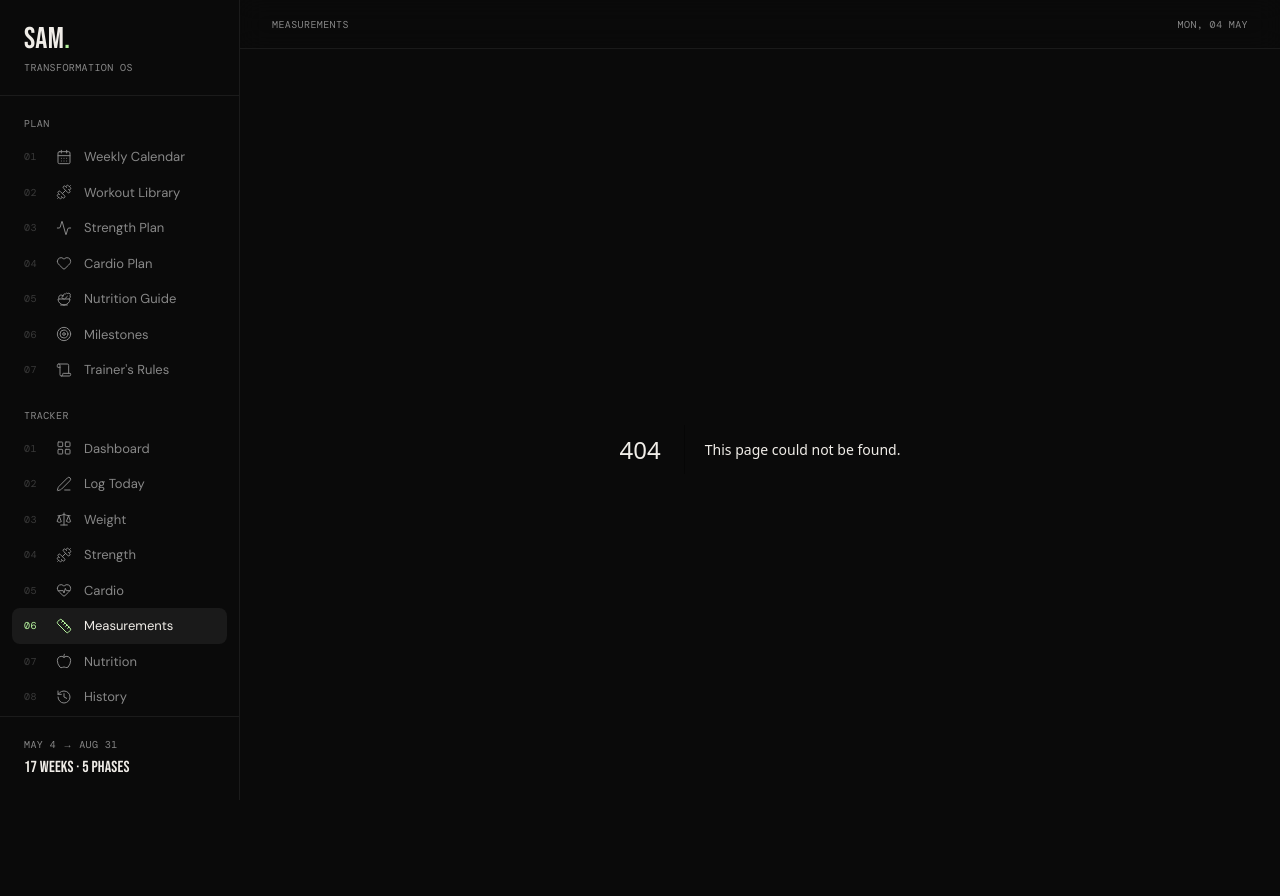
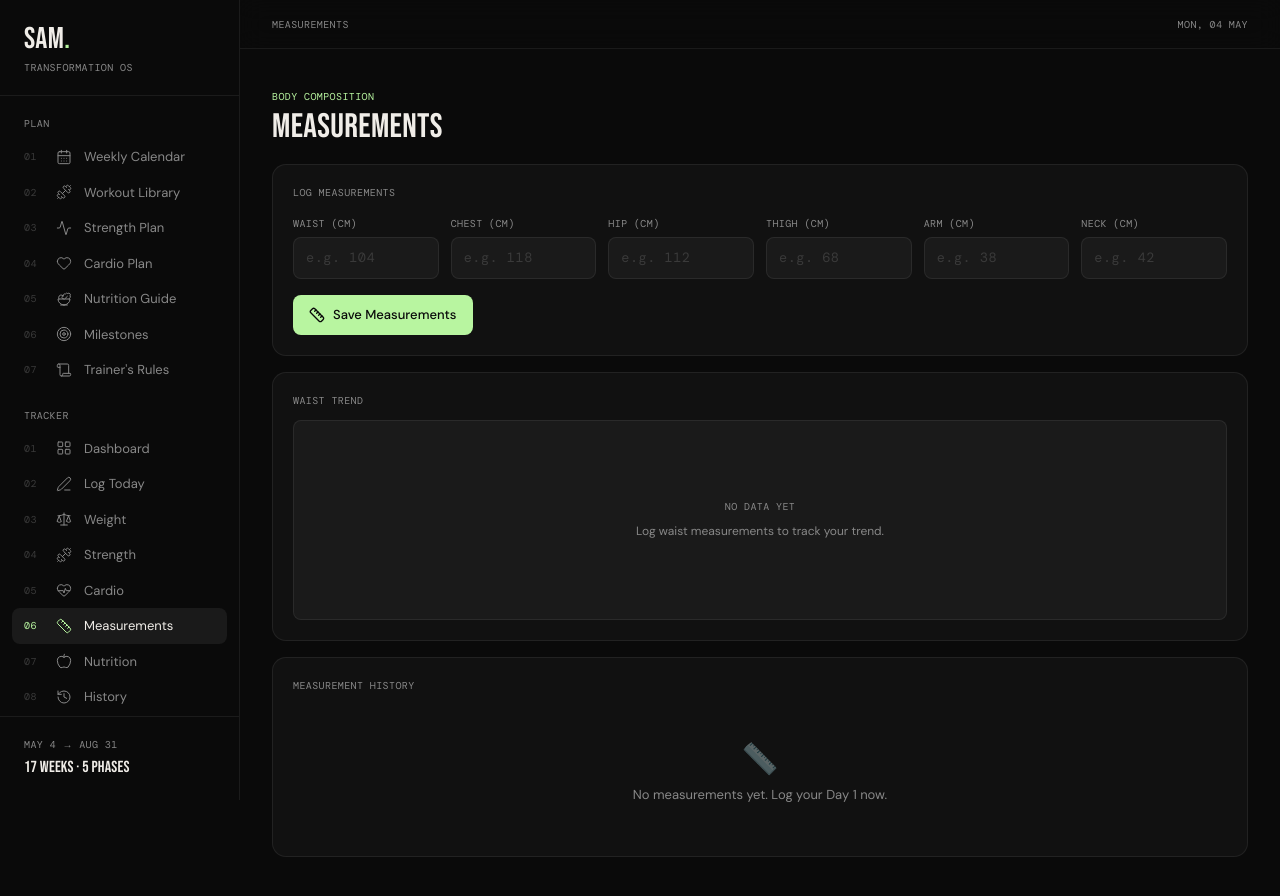
Before and after one commit to maybeswayam/Trainer_Client_fullProject, a Next.js app: page /tracker/measurements in a window 1280 px wide. Before the commit this address had no page. Shown: the top 896 px of the page. Built offline with nearby package versions, Linux system fonts and the light colour scheme.

Commit message:
feat: add body measurements page with trend tracking

```diff
--- /dev/null
+++ b/app/tracker/measurements/page.tsx
@@ -0,0 +1,168 @@
+"use client"
+
+import { useEffect, useState, useCallback } from "react"
+import { PageContainer, SectionLabel } from "@/components/ui-kit/section"
+import { SurfaceCard } from "@/components/ui-kit/cards"
+import { FieldLabel, Input, PrimaryButton } from "@/components/ui-kit/form-fields"
+import { LineChart } from "@/components/ui-kit/line-chart"
+import {
+  getData,
+  saveData,
+  todayStr,
+  fmtDate,
+  type TrackerData,
+} from "@/lib/tracker-store"
+import { toast } from "sonner"
+import { Ruler } from "lucide-react"
+
+export default function MeasurementsPage() {
+  const [data, setData] = useState<TrackerData | null>(null)
+  const [waist, setWaist] = useState("")
+  const [chest, setChest] = useState("")
+  const [hip, setHip] = useState("")
+  const [thigh, setThigh] = useState("")
+  const [arm, setArm] = useState("")
+  const [neck, setNeck] = useState("")
+
+  const reload = useCallback(() => setData(getData()), [])
+  useEffect(() => { reload() }, [reload])
+  if (!data) return null
+
+  function handleSave() {
+    const obj: Record<string, number> = {}
+    let any = false
+    const vals = { waist: parseFloat(waist), chest: parseFloat(chest), hip: parseFloat(hip), thigh: parseFloat(thigh), arm: parseFloat(arm), neck: parseFloat(neck) }
+    for (const [k, v] of Object.entries(vals)) {
+      if (v) { obj[k] = v; any = true }
+    }
+    if (!any) { toast.error("Enter at least one measurement"); return }
+    const d = getData()
+    d.measurements.push({ date: todayStr(), ...obj } as any)
+    d.measurements.sort((a, b) => a.date.localeCompare(b.date))
+    saveData(d)
+    setWaist(""); setChest(""); setHip(""); setThigh(""); setArm(""); setNeck("")
+    toast.success("Measurements saved!")
+    reload()
+  }
+
+  const meas = [...data.measurements].sort((a, b) => a.date.localeCompare(b.date))
+  const measDesc = [...data.measurements].sort((a, b) => b.date.localeCompare(a.date))
+
+  // Waist trend chart
+  const waistData = meas.filter((m) => m.waist).map((m) => ({ date: fmtDate(m.date), waist: m.waist }))
+
+  // Latest measurements
+  const latest = meas.length ? meas[meas.length - 1] : null
+  const measFields = [
+    { key: "waist", label: "Waist" },
+    { key: "chest", label: "Chest" },
+    { key: "hip", label: "Hip" },
+    { key: "thigh", label: "Thigh" },
+    { key: "arm", label: "Arm" },
+    { key: "neck", label: "Neck" },
+  ] as const
+
+  return (
+    <PageContainer>
+      <SectionLabel eyebrow="Body Composition" title="Measurements" />
+
+      {/* Latest readout */}
+      {latest && (
+        <div className="grid grid-cols-3 sm:grid-cols-6 gap-2 mb-6">
+          {measFields.map((f) => {
+            const val = latest[f.key as keyof typeof latest] as number | undefined
+            return (
+              <div key={f.key} className="bg-surface-2 border border-border rounded-lg px-3 py-2.5">
+                <div className="font-mono-ui text-[9px] uppercase tracking-wider text-muted-foreground mb-1">{f.label}</div>
+                <div className="font-display text-xl leading-none">{val ? `${val}` : "—"}</div>
+                {val && <div className="font-mono-ui text-[10px] text-muted-foreground mt-0.5">cm</div>}
+              </div>
+            )
+          })}
+        </div>
+      )}
+
+      {/* Form */}
+      <SurfaceCard className="mb-4">
+        <div className="font-mono-ui text-[10px] uppercase tracking-[0.18em] text-muted-foreground mb-4">Log Measurements</div>
+        <div className="grid grid-cols-2 sm:grid-cols-3 lg:grid-cols-6 gap-3 mb-4">
+          <div><FieldLabel>Waist (cm)</FieldLabel><Input type="number" step="0.5" placeholder="e.g. 104" value={waist} onChange={(e) => setWaist(e.target.value)} /></div>
+          <div><FieldLabel>Chest (cm)</FieldLabel><Input type="number" step="0.5" placeholder="e.g. 118" value={chest} onChange={(e) => setChest(e.target.value)} /></div>
+          <div><FieldLabel>Hip (cm)</FieldLabel><Input type="number" step="0.5" placeholder="e.g. 112" value={hip} onChange={(e) => setHip(e.target.value)} /></div>
+          <div><FieldLabel>Thigh (cm)</FieldLabel><Input type="number" step="0.5" placeholder="e.g. 68" value={thigh} onChange={(e) => setThigh(e.target.value)} /></div>
+          <div><FieldLabel>Arm (cm)</FieldLabel><Input type="number" step="0.5" placeholder="e.g. 38" value={arm} onChange={(e) => setArm(e.target.value)} /></div>
+          <div><FieldLabel>Neck (cm)</FieldLabel><Input type="number" step="0.5" placeholder="e.g. 42" value={neck} onChange={(e) => setNeck(e.target.value)} /></div>
+        </div>
+        <PrimaryButton onClick={handleSave}>
+          <Ruler className="w-4 h-4" /> Save Measurements
+        </PrimaryButton>
+      </SurfaceCard>
+
+      {/* Waist chart */}
+      <SurfaceCard className="mb-4">
+        <div className="font-mono-ui text-[10px] uppercase tracking-[0.18em] text-muted-foreground mb-3">Waist Trend</div>
+        <LineChart
+          data={waistData}
+          series={[{ key: "waist", label: "Waist", color: "var(--brand-amber)" }]}
+          xKey="date"
+          height={200}
+          emptyHint="Log waist measurements to track your trend."
+        />
+      </SurfaceCard>
+
+      {/* History table */}
+      <SurfaceCard>
+        <div className="font-mono-ui text-[10px] uppercase tracking-[0.18em] text-muted-foreground mb-4">Measurement History</div>
+        {!measDesc.length ? (
+          <div className="text-center py-8 text-[13px] text-muted-foreground">
+            <div className="text-3xl mb-2 opacity-40">📏</div>
+            No measurements yet. Log your Day 1 now.
+          </div>
+        ) : (
+          <div className="overflow-x-auto">
+            <table className="w-full text-[12px]">
+              <thead>
+                <tr className="border-b border-border">
+                  <th className="text-left py-2 px-2 font-mono-ui text-[9px] uppercase tracking-wider text-muted-foreground">Date</th>
+                  {measFields.map((f) => (
+                    <th key={f.key} className="text-left py-2 px-2 font-mono-ui text-[9px] uppercase tracking-wider text-muted-foreground">{f.label}</th>
+                  ))}
+                </tr>
+              </thead>
+              <tbody>
+                {measDesc.map((m, i) => {
+                  const prev = measDesc[i + 1]
+                  return (
+                    <tr key={i} className="border-b border-border last:border-0 hover:bg-surface-2 transition-colors">
+                      <td className="py-2.5 px-2 text-muted-foreground font-mono-ui text-[10px]">{fmtDate(m.date)}</td>
+                      {measFields.map((f) => {
+                        const val = m[f.key as keyof typeof m] as number | undefined
+                        const prevVal = prev ? (prev[f.key as keyof typeof prev] as number | undefined) : undefined
+                        const delta = val && prevVal ? val - prevVal : null
+                        const deltaColor = delta === null ? "" : delta < 0 ? "var(--brand-green)" : delta > 0 ? "var(--brand-red)" : "var(--muted-foreground)"
+                        return (
+                          <td key={f.key} className="py-2.5 px-2">
+                            {val ? (
+                              <>
+                                {val}
+                                {delta !== null && (
+                                  <span className="font-mono-ui text-[10px] ml-1" style={{ color: deltaColor }}>
+                                    {delta > 0 ? "+" : ""}{delta.toFixed(1)}
+                                  </span>
+                                )}
+                              </>
+                            ) : "—"}
+                          </td>
+                        )
+                      })}
+                    </tr>
+                  )
+                })}
+              </tbody>
+            </table>
+          </div>
+        )}
+      </SurfaceCard>
+    </PageContainer>
+  )
+}
```
